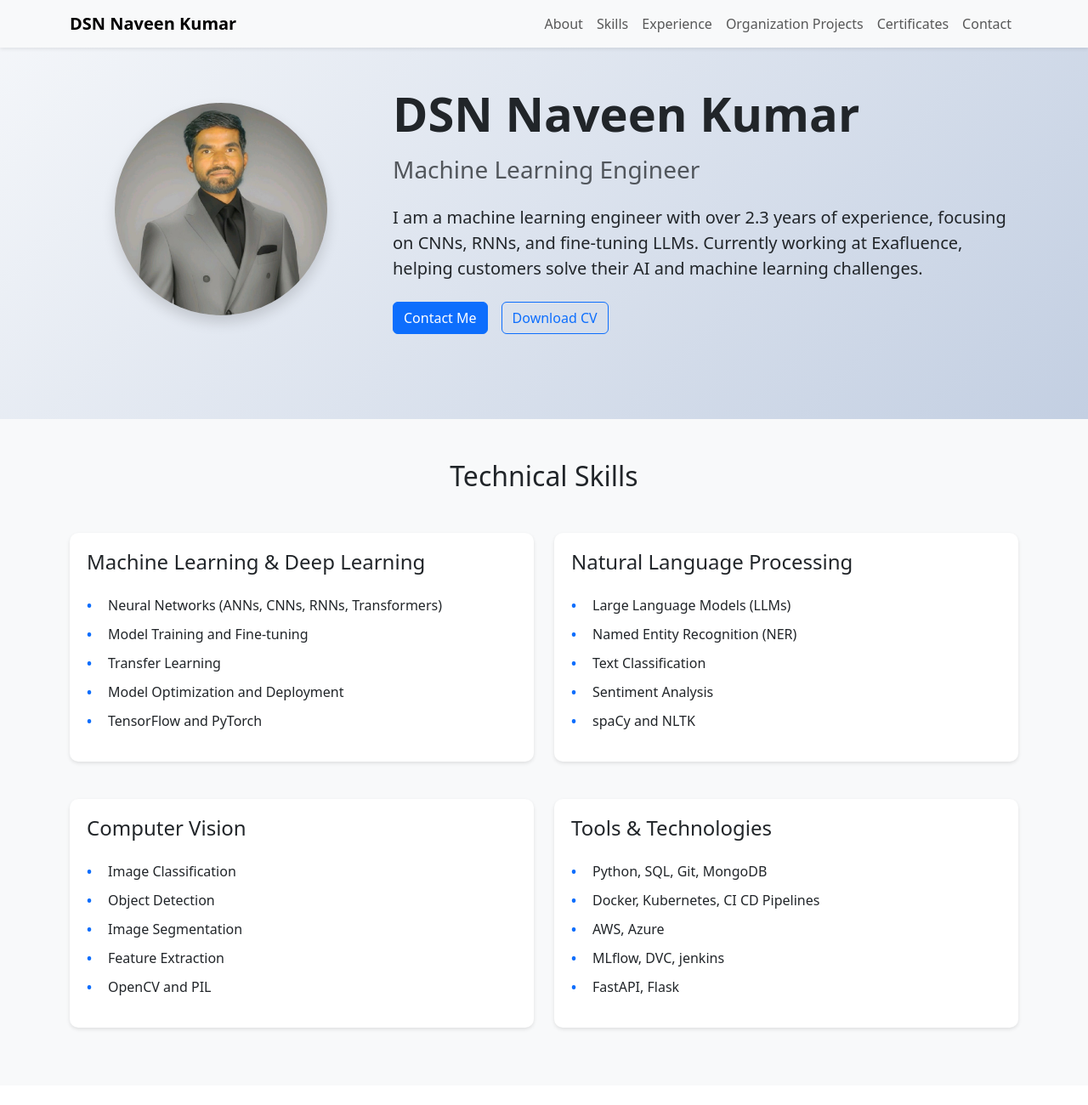
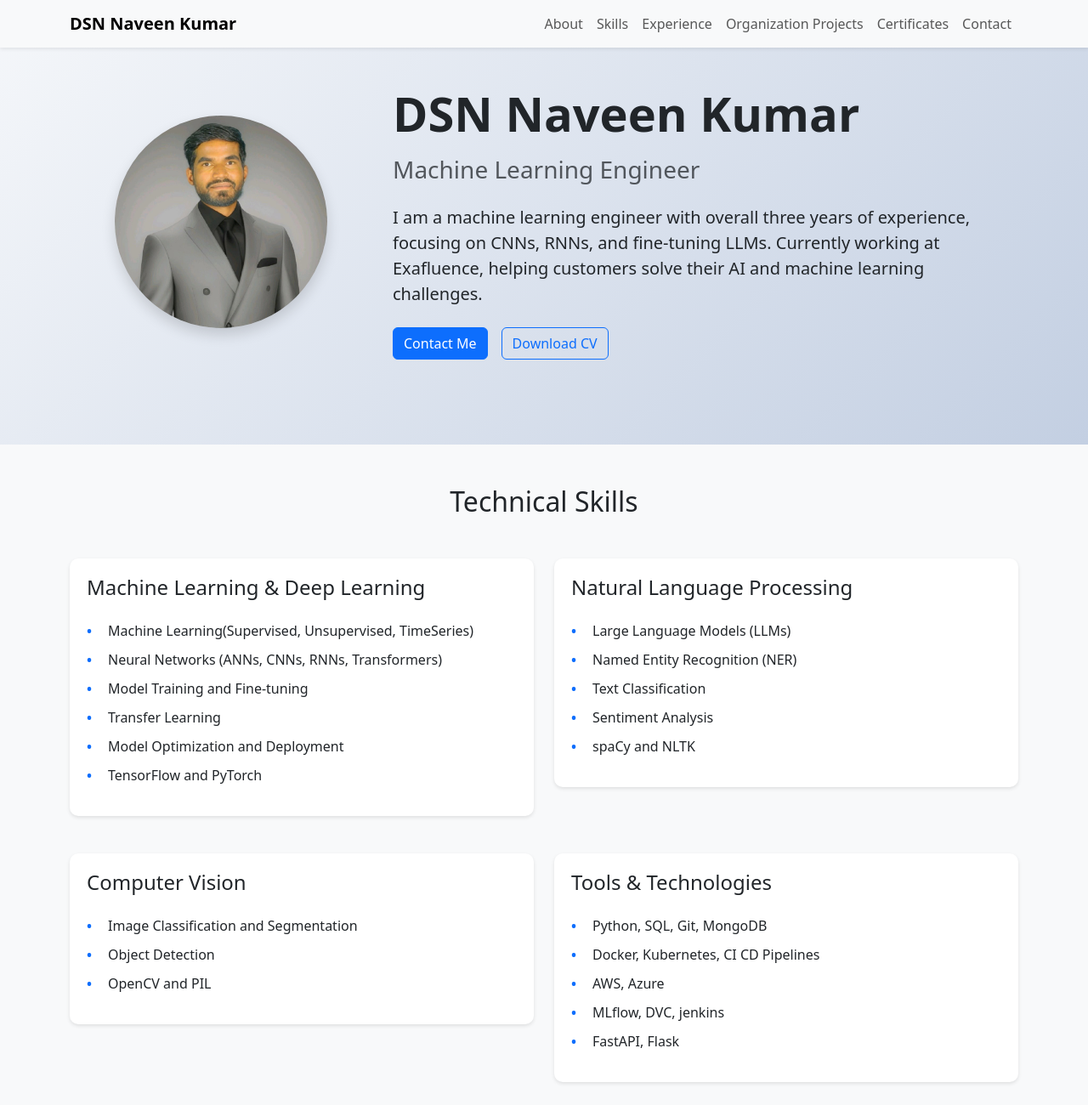
Before and after one commit to dsnnaveen9/PortFolio, a plain HTML site: page index.html in a window 1280 px wide. Shown: the top 1300 px of the page at 85% size. Drawn offline with nearby package versions, Linux system fonts and the light colour scheme.

Commit message:
Update index.html

```diff
--- a/index.html
+++ b/index.html
@@ -121,7 +121,7 @@
         <div class="col-md-8">
           <h1 class="display-4 fw-bold mb-3">DSN Naveen Kumar</h1>
           <h3 class="text-muted mb-4">Machine Learning Engineer</h3>
-          <p class="lead">I am a machine learning engineer with over 2.3 years of experience, focusing on CNNs, RNNs, and fine-tuning LLMs. Currently working at Exafluence, helping customers solve their AI and machine learning challenges.</p>
+          <p class="lead">I am a machine learning engineer with overall three years of experience, focusing on CNNs, RNNs, and fine-tuning LLMs. Currently working at Exafluence, helping customers solve their AI and machine learning challenges.</p>
           <div class="d-flex gap-3 mt-4">
             <a href="#contact" class="btn btn-primary">Contact Me</a>
             <a href="https://github.com/dsnnaveen9/PortFolio/blob/main/DSN%20Naveen%20Kumar%20Resume.pdf" class="btn btn-outline-primary">Download CV</a>
@@ -140,6 +140,7 @@
           <div class="skill-section">
             <h4 class="mb-4">Machine Learning & Deep Learning</h4>
             <ul class="skill-list">
+              <li>Machine Learning(Supervised, Unsupervised, TimeSeries)</li>
               <li>Neural Networks (ANNs, CNNs, RNNs, Transformers)</li>
               <li>Model Training and Fine-tuning</li>
               <li>Transfer Learning</li>
@@ -164,10 +165,10 @@
           <div class="skill-section">
             <h4 class="mb-4">Computer Vision</h4>
             <ul class="skill-list">
-              <li>Image Classification</li>
+              <li>Image Classification and Segmentation</li>
               <li>Object Detection</li>
-              <li>Image Segmentation</li>
-              <li>Feature Extraction</li>
+
+
               <li>OpenCV and PIL</li>
             </ul>
           </div>
```
